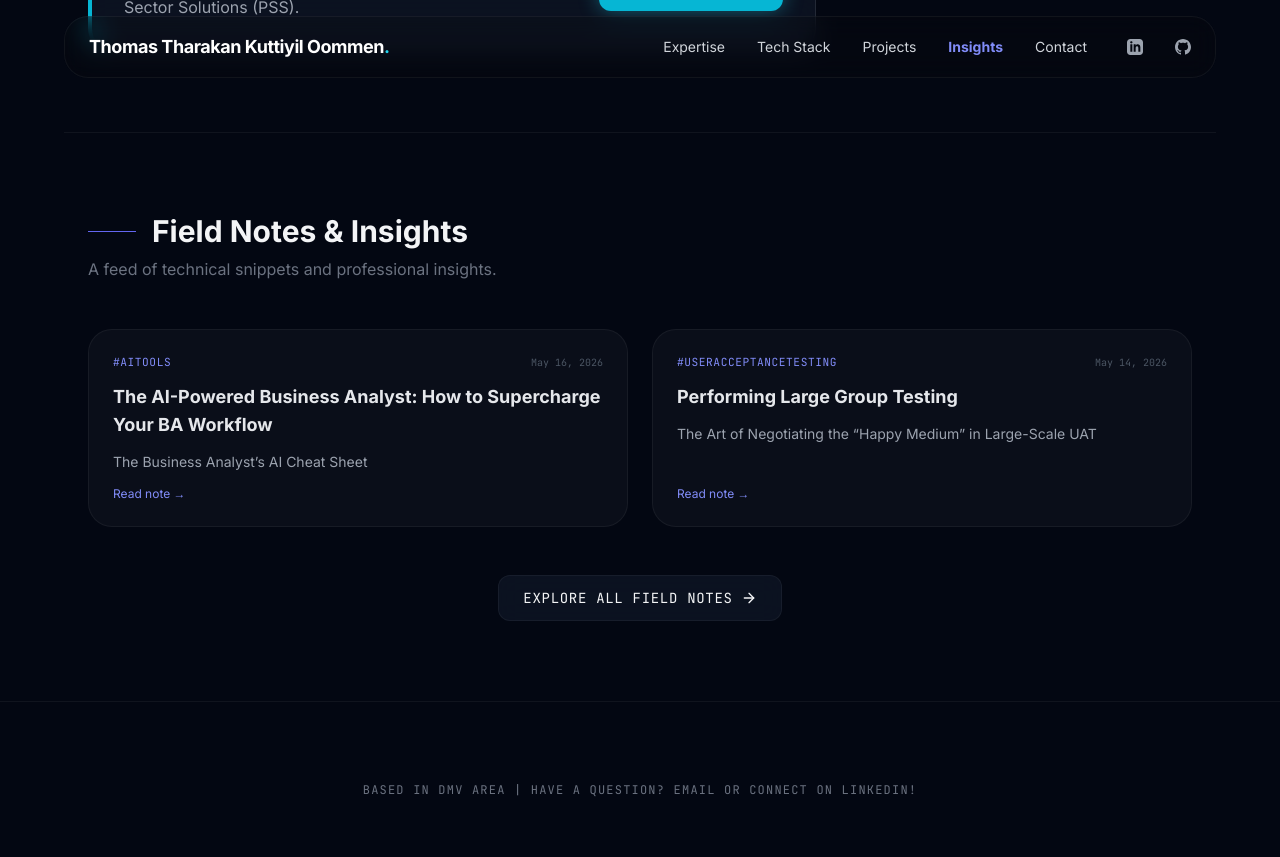
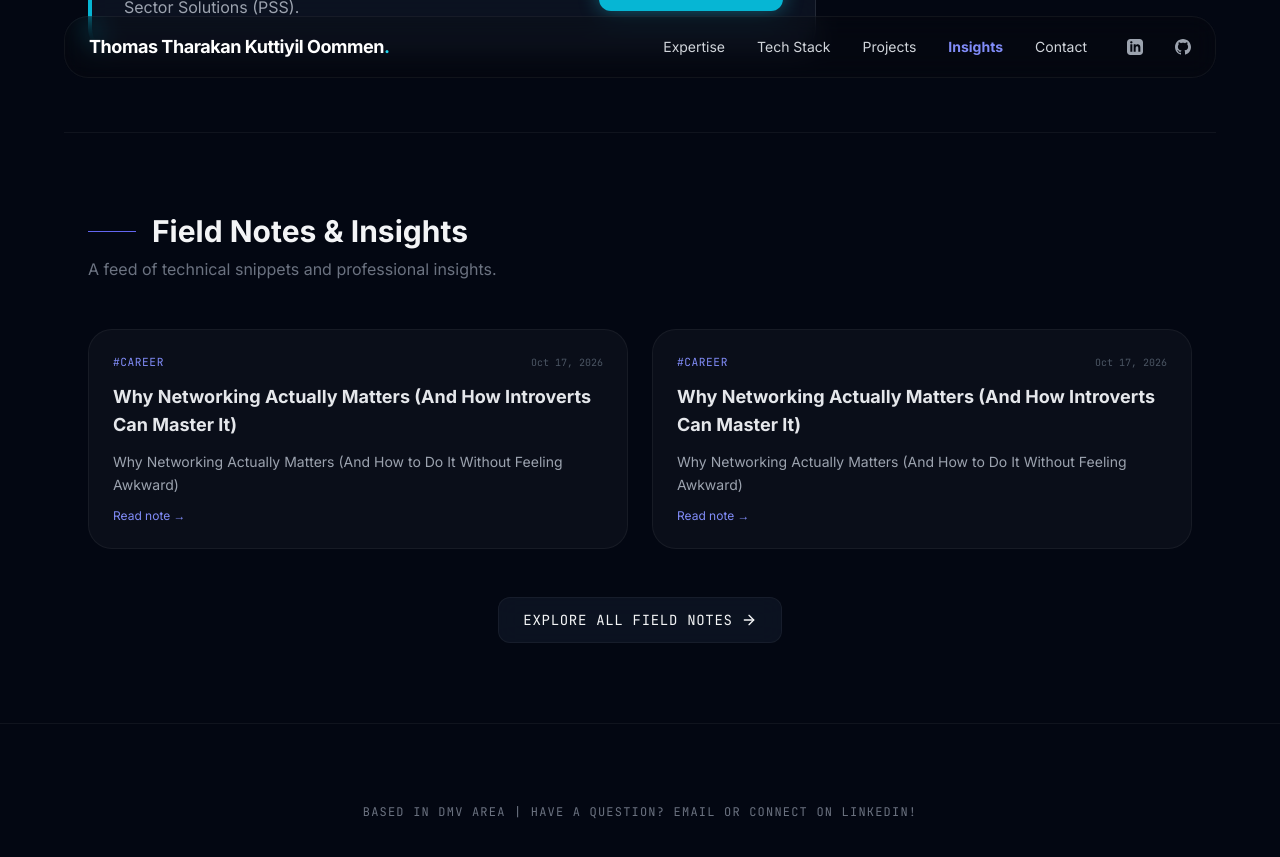
Before and after one commit to tharakanenator/profile, a Jekyll site: the page built from index.html, in a window 1280 px wide and 900 px high, scrolled down 2184 px. Shown: the top 857 px of the window. Built offline with Jekyll 4.4.1, drawn with Linux system fonts in a browser that asks for light colours; nearby versions of some CDN libraries; some of the changed lines change nothing that is shown.

Commit message:
Updated blog Entry

```diff
--- a/_config.yml
+++ b/_config.yml
@@ -1,4 +1,4 @@
-name: Thomas Tharaka
+name: Thomas Tharakan Kuttiiyl Oommen
 description: Senior Functional Consultant Portfolio
 baseurl: "" # Leave empty if your site is at the root
 url: "https://kuttiyil.net"
--- /dev/null
+++ b/_posts/2026-10-17-AI-Powered-Business-Analyst.md
@@ -0,0 +1,50 @@
+---
+layout: post
+title: "Why Networking Actually Matters (And How Introverts Can Master It)"
+date: 2026-10-17
+category: Career
+tags: [Networking, Career Development, Consulting, Professional Growth, Introverts]
+description: "Why networking isn't just a corporate buzzword, how proactive outreach stands out to leaders, and a low-pressure framework for introverts to build genuine professional connections."
+---
+
+# Why Networking Actually Matters (And How to Do It Without Feeling Awkward)
+
+To begin with, I’m not trying to beat a dead horse by telling you to network. If you work in consulting or corporate environments, I’m sure you’ve been told this by everyone, especially when starting out. It can easily sound like a hollow buzzword until you see how it works in practice.
+
+Here are the reasons why I believe networking isn’t just optional advice, but an absolute necessity for long-term growth.
+
+---
+
+## 1. Large Organizations Are Massive—Break Out of Your Bubble
+
+When you work in a large organization, there are simply way too many people for anyone to know everyone. Most people only know those in their immediate circles or project teams, and that’s about it.
+
+While staying in your local circle is comfortable, it severely limits your visibility and opportunities. Networking is the tool that bridges that gap and helps you build connections beyond your day-to-day work.
+
+---
+
+## 2. Initiative and Curiosity Stand Out to Leaders
+
+Think about it from a senior leader's perspective: when someone reaches out with genuine interest in the work they are doing, it makes a real impression.
+
+Personally, if someone takes time out of their day to reach out and figure out what my team is building, I will always try to make time to get to know them. Reaching out shows **curiosity, passion, and initiative** which are qualities that every leader values. Most leaders feel this exact same way.
+
+And always remember: **the worst they could say is no!** You lose nothing by trying.
+
+---
+
+## 3. A Practical Playbook for Introverts
+
+For the introverts, networking doesn’t mean you have to hold a 15 minute conversation with a leader or another practitioner in a group setting or even in person.
+
+Here is a simple, low-pressure approach that has worked for me:
+
+* **Say Hi briefly:** Introduce yourself, drop a quick greeting, and keep it light.
+* **Transition gracefully:** If you feel awkward continuing on the spot, thank them and follow up afterward.
+* **Connect 1:1:** Send a quick follow-up email or message to set up a brief virtual touchpoint or coffee chat in a private setting.
+* **Share your passion:** Use that quiet 1:1 time to discuss your interests and learn about their work.
+
+I guarantee you that this will work **9 out of 10 times**. It may not lead to an immediate project assignment right away, but when an opportunity opens up down the road, that person will prefer you over a random contact they met at an event because you showed genuine interest.
+
+---
+### _Happy Low-Key Networking!_
--- /dev/null
+++ b/_posts/2026-10-17-why-networking-actually-matters.md
@@ -0,0 +1,49 @@
+---
+layout: post
+title: "Why Networking Actually Matters (And How Introverts Can Master It)"
+date: 2026-10-17
+category: Career
+tags: [Networking, Career Development, Consulting, Professional Growth, Introverts]
+description: "Why networking isn't just a corporate buzzword, how proactive outreach stands out to leaders, and a low-pressure framework for introverts to build genuine professional connections."
+---
+
+# Why Networking Actually Matters (And How to Do It Without Feeling Awkward)
+
+To begin with, I’m not trying to beat a dead horse by telling you to network. If you work in consulting or corporate environments, I’m sure you’ve been told this by everyone, especially when starting out. It can easily sound like a hollow buzzword until you see how it works in practice.
+
+Here are the reasons why I believe networking isn’t just optional advice, but an absolute necessity for long-term growth.
+
+---
+
+## 1. Large Organizations Are Massive—Break Out of Your Bubble
+
+When you work in a large organization, there are simply way too many people for anyone to know everyone. Most people only know those in their immediate circles or project teams, and that’s about it.
+
+While staying in your local circle is comfortable, it severely limits your visibility and opportunities. Networking is the tool that bridges that gap and helps you build connections beyond your day-to-day work.
+
+---
+
+## 2. Initiative and Curiosity Stand Out to Leaders
+
+Think about it from a senior leader's perspective: when someone reaches out with genuine interest in the work they are doing, it makes a real impression.
+
+Personally, if someone takes time out of their day to reach out and figure out what my team is building, I will always try to make time to get to know them. Reaching out shows **curiosity, passion, and initiative** which are qualities that every leader values. Most leaders feel this exact same way.
+
+And always remember: **the worst they could say is no!** You lose nothing by trying.
+
+---
+
+## 3. A Practical Playbook for Introverts
+
+For the introverts, networking doesn’t mean you have to hold a 15 minute conversation with a leader or another practitioner in a group setting or even in person.
+
+Here is a simple, low-pressure approach that has worked for me:
+
+* **Say Hi briefly:** Introduce yourself, drop a quick greeting, and keep it light.
+* **Transition gracefully:** If you feel awkward continuing on the spot, thank them and follow up afterward.
+* **Connect 1:1:** Send a quick follow-up email or message to set up a brief virtual touchpoint or coffee chat in a private setting.
+* **Share your passion:** Use that quiet 1:1 time to discuss your interests and learn about their work.
+
+I guarantee you that this will work **9 out of 10 times**. It may not lead to an immediate project assignment right away, but when an opportunity opens up down the road, that person will prefer you over a random contact they met at an event because you showed genuine interest.
+
+---
```
Also changed, not shown: _layouts/default.html (line endings or trailing spaces), _posts/2026-05-16-AI-Powered-Business-Analyst - Copy.md (renamed from _posts/2026-05-16-AI-Powered-Business-Analyst.md).
